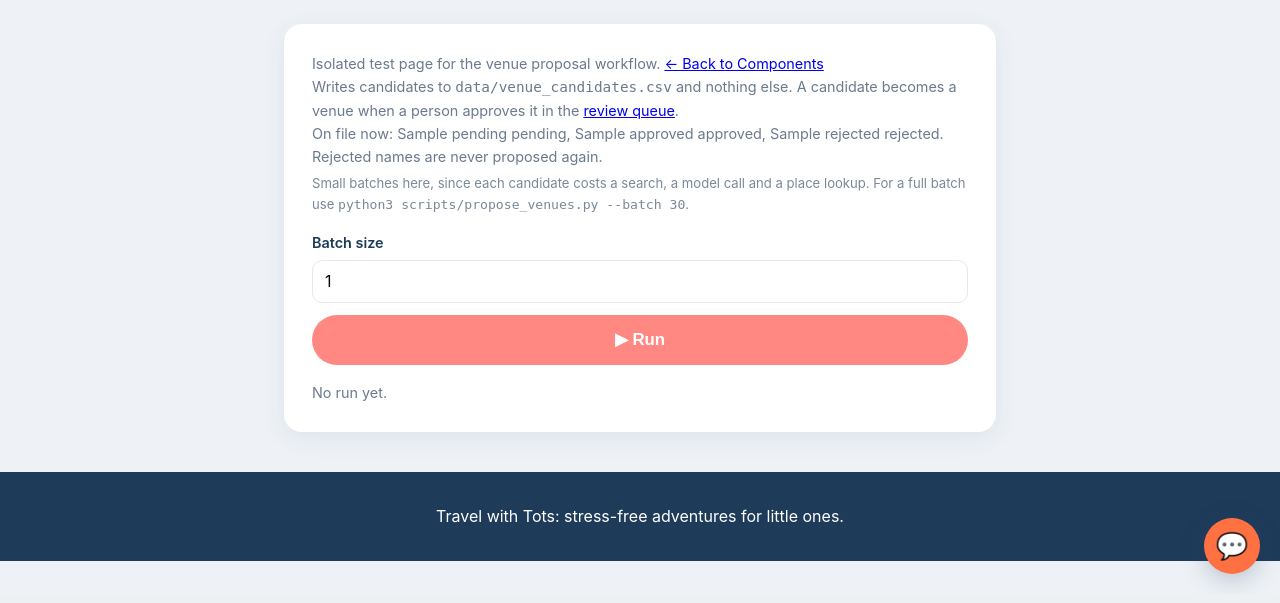
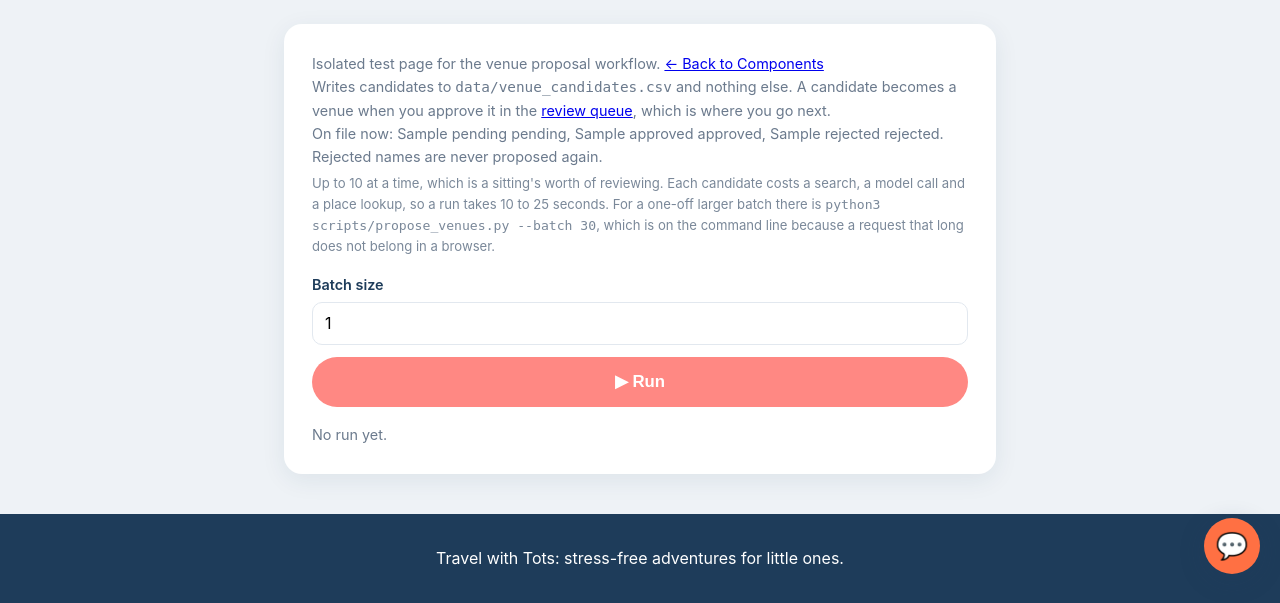
Before and after one commit to yingyulam/travel-with-tots, a Flask app: template templates/propose_venues.html in a window 1280 px wide. Shown: the part 206-809 px from the top of the page. Run offline with Flask 3, Linux system fonts and the light colour scheme; the template is opened without the code that fills it: most values are stand-ins (such as "Sample title", 1, 10 or a date in 2020).

Commit message:
Make proposing a button, not a shell command
Reviewing was always a page. Proposing was too, at /propose-venues, but the
review queue's empty state led with "run python3 scripts/propose_venues.py" and
mentioned the button as an afterthought, so the app read as though a terminal
were part of the normal loop. It is not: the page allows up to 10 a run, which
is a sitting's worth of reviewing.

- The review queue now links to proposing, empty or not, since finding more
  venues is a routine thing to do rather than a setup step.
- The proposal page links back to the review queue, and says a run takes 10 to
  25 seconds so the wait is expected rather than alarming.
- The CLI stays for a one-off larger batch, where a request that long has no
  business in a browser, and is documented as the exception.

Full path: nav -> Review queue -> Find more venues -> Run -> back to review.

```diff
--- a/templates/propose_venues.html
+++ b/templates/propose_venues.html
@@ -9,17 +9,20 @@
 
   <p class="meta">
     Writes candidates to <code>data/venue_candidates.csv</code> and nothing else.
-    A candidate becomes a venue when a person approves it in the
-    <a href="{{ url_for('venue_review') }}">review queue</a>.
+    A candidate becomes a venue when you approve it in the
+    <a href="{{ url_for('venue_review') }}">review queue</a>, which is where you
+    go next.
   </p>
   <p class="meta">
     On file now: {{ counts.pending }} pending, {{ counts.approved }} approved,
     {{ counts.rejected }} rejected. Rejected names are never proposed again.
   </p>
   <p class="field-hint">
-    Small batches here, since each candidate costs a search, a model call and a
-    place lookup. For a full batch use
-    <code>python3 scripts/propose_venues.py --batch 30</code>.
+    Up to 10 at a time, which is a sitting's worth of reviewing. Each candidate
+    costs a search, a model call and a place lookup, so a run takes 10 to 25
+    seconds. For a one-off larger batch there is
+    <code>python3 scripts/propose_venues.py --batch 30</code>, which is on the
+    command line because a request that long does not belong in a browser.
   </p>
 
   <div class="search-web-action-row">
```
Also changed, not shown: templates/venue_review.html (+3 -4 lines), README.md.
